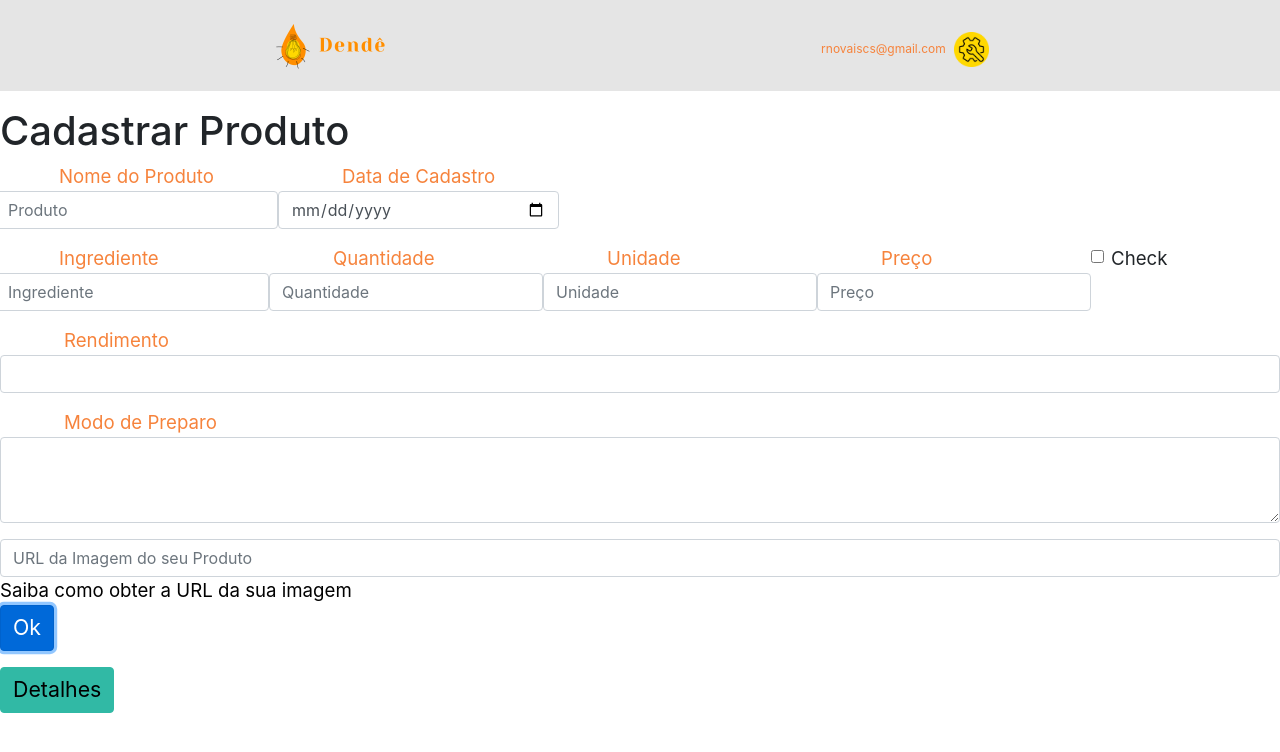
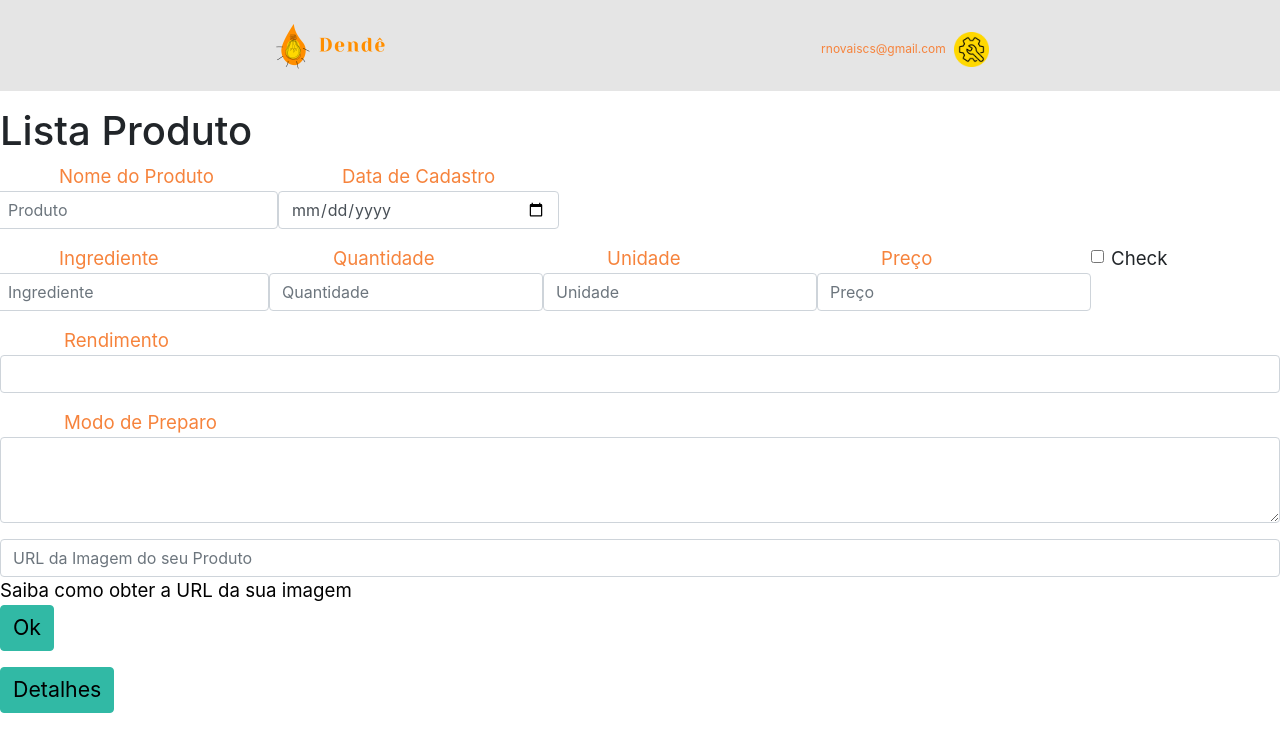
Before and after one commit to renatanovais/dende, a React (Create React App) app in the folder dende-megahack/: page /fichas-tecnicas/add in a window 1280 px wide. Both pictures are taken after a click on the button "Ok". Shown: the top 752 px of the page. Built offline with nearby package versions, Linux system fonts and the light colour scheme.

Commit message:
reorganizando e criando rota de todos os produtos

```diff
--- a/dende-megahack/src/App.js
+++ b/dende-megahack/src/App.js
@@ -5,7 +5,8 @@ import Home from './pages/Home';
 import Login from './pages/Login';
 import Calendar from './pages/encomendas/Calendar';
 import Clients from './pages/Clients';
-import Products from './pages/Products';
+import Products from './pages/fichas-tecnicas/Products';
+import NewProduct from './pages/fichas-tecnicas/NewProduct';
 import Order from './pages/encomendas/Order';
 import NewClient from './pages/NewClient';
 import Details from './pages/Details';
@@ -19,7 +20,7 @@ function App() {
         <Route exact path="/encomendas/add" component={Order} />
         <Route exact path="/encomendas" component={Calendar} />
         <Route exact path="/clientes" component={Clients} />
-        <Route exact path="/fichas-tecnicas/add" component={Products} />
+        <Route exact path="/fichas-tecnicas/add" component={NewProduct} />
         <Route exact path="/fichas-tecnicas/details" component={Details} />
         <Route exact path="/fichas-tecnicas" component={Products} />
         <Route exact path="/add-client" component={NewClient} />
--- a/dende-megahack/src/pages/Products.js
+++ b/dende-megahack/src/pages/fichas-tecnicas/NewProduct.js
@@ -1,14 +1,13 @@
 import React, { useState } from 'react';
 import { connect } from 'react-redux';
-import { Link } from 'react-router-dom';
+import { Link, useHistory } from 'react-router-dom';
 import Form from 'react-bootstrap/Form';
-import InputText from '../components/InputText';
-import Header from '../components/Header';
 import Button from 'react-bootstrap/Button';
-import { saveItem } from '../redux/actions';
-import { useHistory } from 'react-router-dom';
+import InputText from '../../components/InputText';
+import Header from '../../components/Header';
+import { saveItem } from '../../redux/actions';
 
-function Register(props) {
+function NewProduct(props) {
   const history = useHistory();
   const { itemList, registerItem } = props;
 
@@ -22,7 +21,7 @@ function Register(props) {
     <React.Fragment>
       <Header />
       <React.Fragment>
-        <h1>Cadastrar Produto</h1>
+        <h1>New Produto</h1>
 
         <Form.Row>
           <Form.Group>
@@ -100,4 +99,4 @@ const mapDispatchToProps = (dispatch) => ({
     dispatch(saveItem(itemList, item, date, produce, prepare, img)),
 });
 
-export default connect(mapStateToProps, mapDispatchToProps)(Register);
+export default connect(mapStateToProps, mapDispatchToProps)(NewProduct);
--- /dev/null
+++ b/dende-megahack/src/pages/fichas-tecnicas/Products.js
@@ -0,0 +1,102 @@
+import React, { useState } from 'react';
+import { connect } from 'react-redux';
+import { Link, useHistory } from 'react-router-dom';
+import Form from 'react-bootstrap/Form';
+import Button from 'react-bootstrap/Button';
+import InputText from '../../components/InputText';
+import Header from '../../components/Header';
+import { saveItem } from '../../redux/actions';
+
+function Register(props) {
+  const history = useHistory();
+  const { itemList, registerItem } = props;
+
+  const [prepare, setPrepare] = useState();
+  const [img, setImg] = useState();
+  const [produce, setProduce] = useState();
+  const [date, setDate] = useState();
+  const [item, setItem] = useState();
+
+  return (
+    <React.Fragment>
+      <Header />
+      <React.Fragment>
+        <h1>Lista Produto</h1>
+
+        <Form.Row>
+          <Form.Group>
+            <Form.Label>Nome do Produto</Form.Label>
+            <Form.Control placeholder="Produto" onChange={(e) => setItem(e.target.value)} />
+          </Form.Group>
+          <Form.Group>
+            <Form.Label>Data de Cadastro</Form.Label>
+            <Form.Control type="date" onChange={(e) => setDate(e.target.value)} />
+          </Form.Group>
+        </Form.Row>
+      </React.Fragment>
+
+      <InputText item="Ingrediente" qtde="Quantidade" unidade="Unidade" preco="Preço" />
+      {itemList.length > 0 ? (
+        <div>
+          {itemList.map((item) =>
+            item > 0 && item < 1 ? (
+              <InputText />
+            ) : (
+              <InputText item="Ingrediente" qtde="Quantidade" unidade="Unidade" preco="Preço" />
+            ),
+          )}
+        </div>
+      ) : (
+        false
+      )}
+
+      <Form.Group>
+        <Form.Label>Rendimento</Form.Label>
+        <Form.Control onChange={(e) => setProduce(e.target.value)} />
+      </Form.Group>
+
+      <Form.Group>
+        <Form.Label>Modo de Preparo</Form.Label>
+        <Form.Control as="textarea" rows="3" onChange={(e) => setPrepare(e.target.value)} />
+      </Form.Group>
+
+      <Form.Control
+        placeholder="URL da Imagem do seu Produto"
+        onChange={(e) => setImg(e.target.value)}
+      />
+      <Link to="https://pt-br.imgbb.com/">Saiba como obter a URL da sua imagem</Link>
+      <Form.Group>
+        <Button
+          className="button-verde"
+          type="button"
+          onClick={() => {
+            registerItem(itemList, item, date, produce, prepare, img);
+            history.push('/fichas-tecnicas');
+          }}
+        >
+          Ok
+        </Button>
+      </Form.Group>
+      <Form.Group>
+        <Button
+          className="button-verde"
+          type="button"
+          onClick={() => history.push('/fichas-tecnicas/details')}
+        >
+          Detalhes
+        </Button>
+      </Form.Group>
+    </React.Fragment>
+  );
+}
+
+const mapStateToProps = (state) => ({
+  itemList: state.registerReducer.itens,
+});
+
+const mapDispatchToProps = (dispatch) => ({
+  registerItem: (itemList, item, date, produce, prepare, img) =>
+    dispatch(saveItem(itemList, item, date, produce, prepare, img)),
+});
+
+export default connect(mapStateToProps, mapDispatchToProps)(Register);
```
